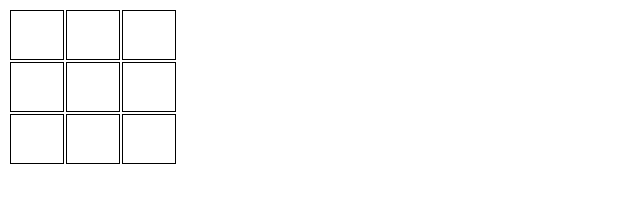
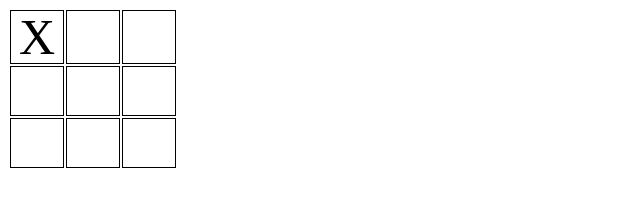
Before and after one commit to SASC-Denver/artem-chess, a website: page index.html in a window 1280 px wide. Shown: the full height of the page, 0-640 px from the left. Drawn offline with Linux system fonts and the light colour scheme.

Commit message:
1 file modified

```diff
--- a/index.html
+++ b/index.html
@@ -20,6 +20,7 @@
 <table>
 	<tr>
 		<td>
+      X
 		</td>
 		<td>
 		</td>
```
